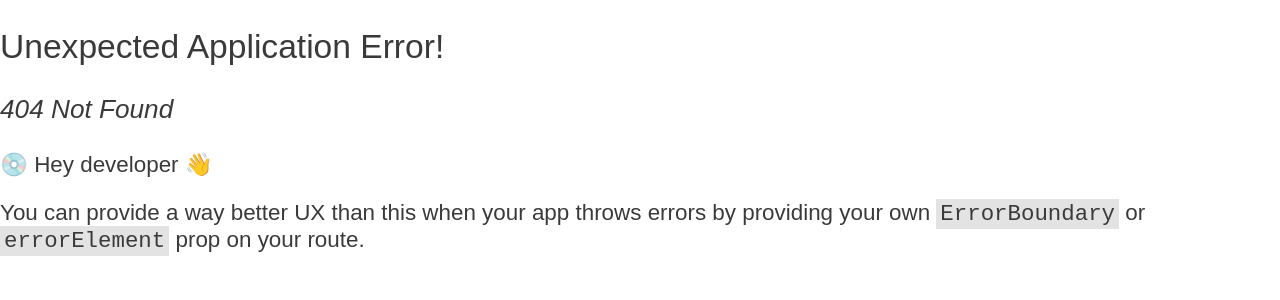
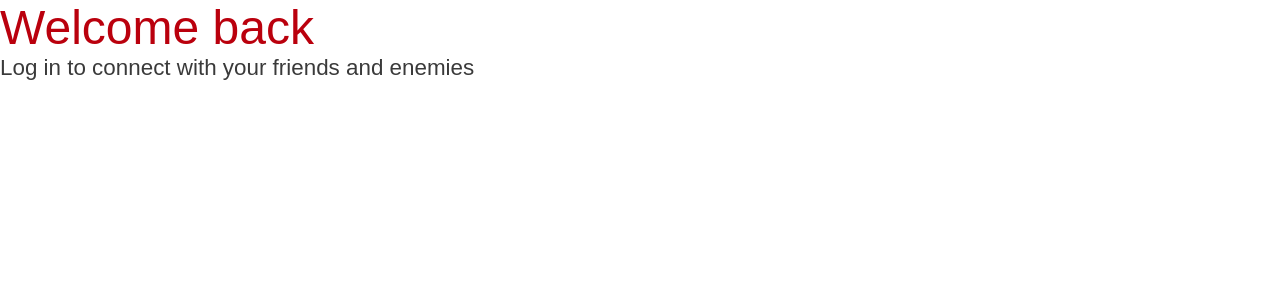
Before and after one commit to IngeHeeringa/202301-w7chwe-inge-heeringa-front, a React (Create React App) app: page /login in a window 1280 px wide. Before the commit this address had no page. Shown: the top 300 px of the page. Built offline with nearby package versions, Linux system fonts and the light colour scheme; a web font is replaced by a local one.

Commit message:
Create LoginPage structure

```diff
--- a/src/components/RegisterForm/RegisterForm.tsx
+++ b/src/components/RegisterForm/RegisterForm.tsx
@@ -24,7 +24,10 @@ const RegisterForm = ({ onSubmit, error }: RegisterFormProps): JSX.Element => {
     event.preventDefault();
 
     const formData = new FormData(event.currentTarget);
-    formData.append("avatar", avatar!);
+
+    if (avatar) {
+      formData.append("avatar", avatar);
+    }
 
     onSubmit(formData);
   };
--- a/src/pages/HomePage/HomePage.tsx
+++ b/src/pages/HomePage/HomePage.tsx
@@ -12,7 +12,7 @@ const HomePage = (): JSX.Element => {
             Sign up
           </Button>
         </Link>
-        <Link to="/">
+        <Link to="/login">
           <Button variant="contained" size="large">
             Log in
           </Button>
--- /dev/null
+++ b/src/pages/LoginPage/LoginPage.tsx
@@ -0,0 +1,10 @@
+const LoginPage = (): JSX.Element => {
+  return (
+    <section>
+      <h1>Welcome back</h1>
+      <span>Log in to connect with your friends and enemies</span>
+    </section>
+  );
+};
+
+export default LoginPage;
--- a/src/router/router.tsx
+++ b/src/router/router.tsx
@@ -1,6 +1,7 @@
 import { createBrowserRouter } from "react-router-dom";
 import App from "../App";
 import HomePage from "../pages/HomePage/HomePage";
+import LoginPage from "../pages/LoginPage/LoginPage";
 import RegisterPage from "../pages/RegisterPage/RegisterPage";
 
 export const routes = [
@@ -10,6 +11,7 @@ export const routes = [
     children: [
       { path: "/", element: <HomePage /> },
       { path: "/register", element: <RegisterPage /> },
+      { path: "/login", element: <LoginPage /> },
     ],
   },
 ];
--- a/src/styles/index.css
+++ b/src/styles/index.css
@@ -2,7 +2,6 @@
   --primaryColor: #ba000d;
   --secondaryColor: #3a3a3a;
   --primaryFont: "Signika Negative", sans-serif;
-  --displayFont: "Fredoka One", sans-serif;
 }
 
 *,
```
